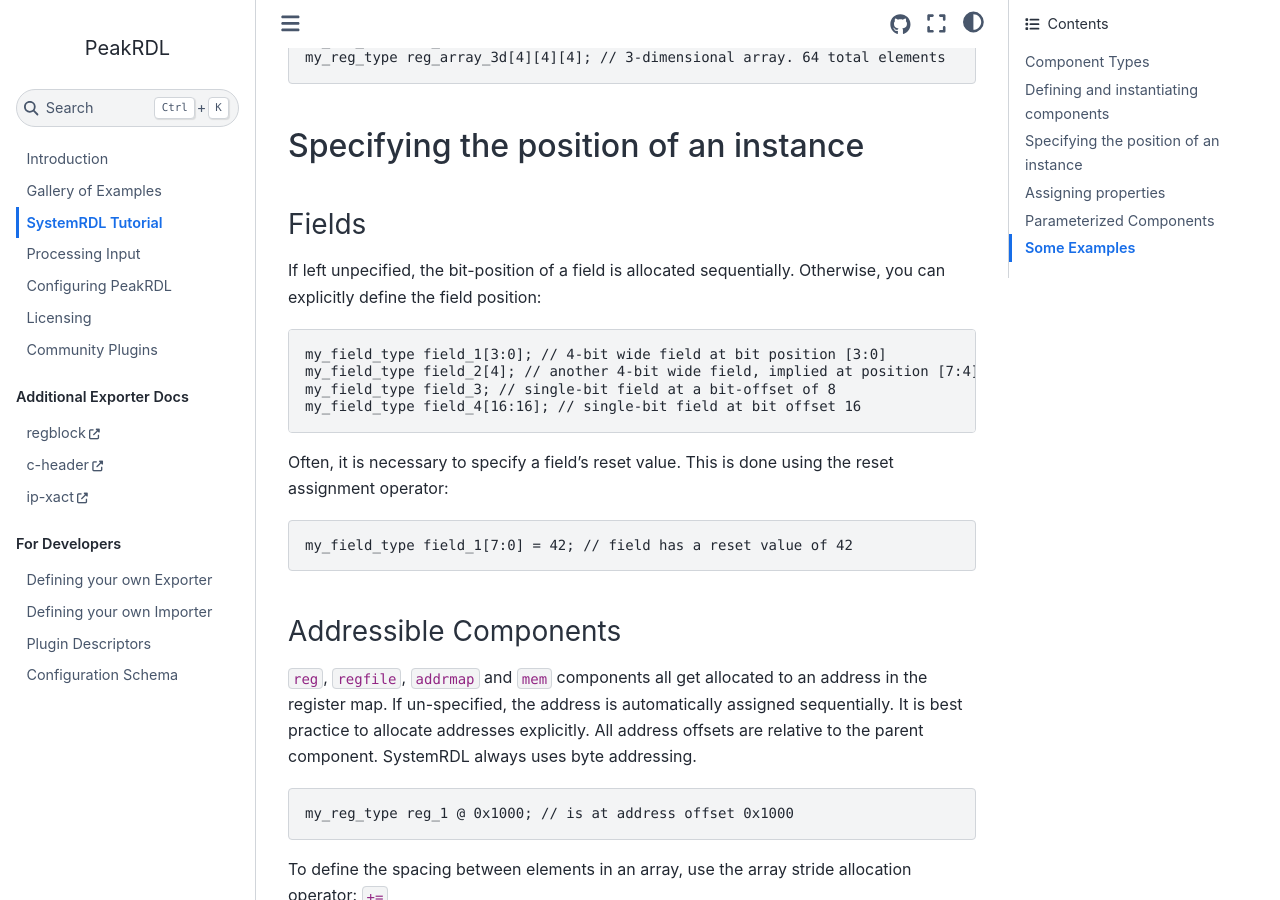
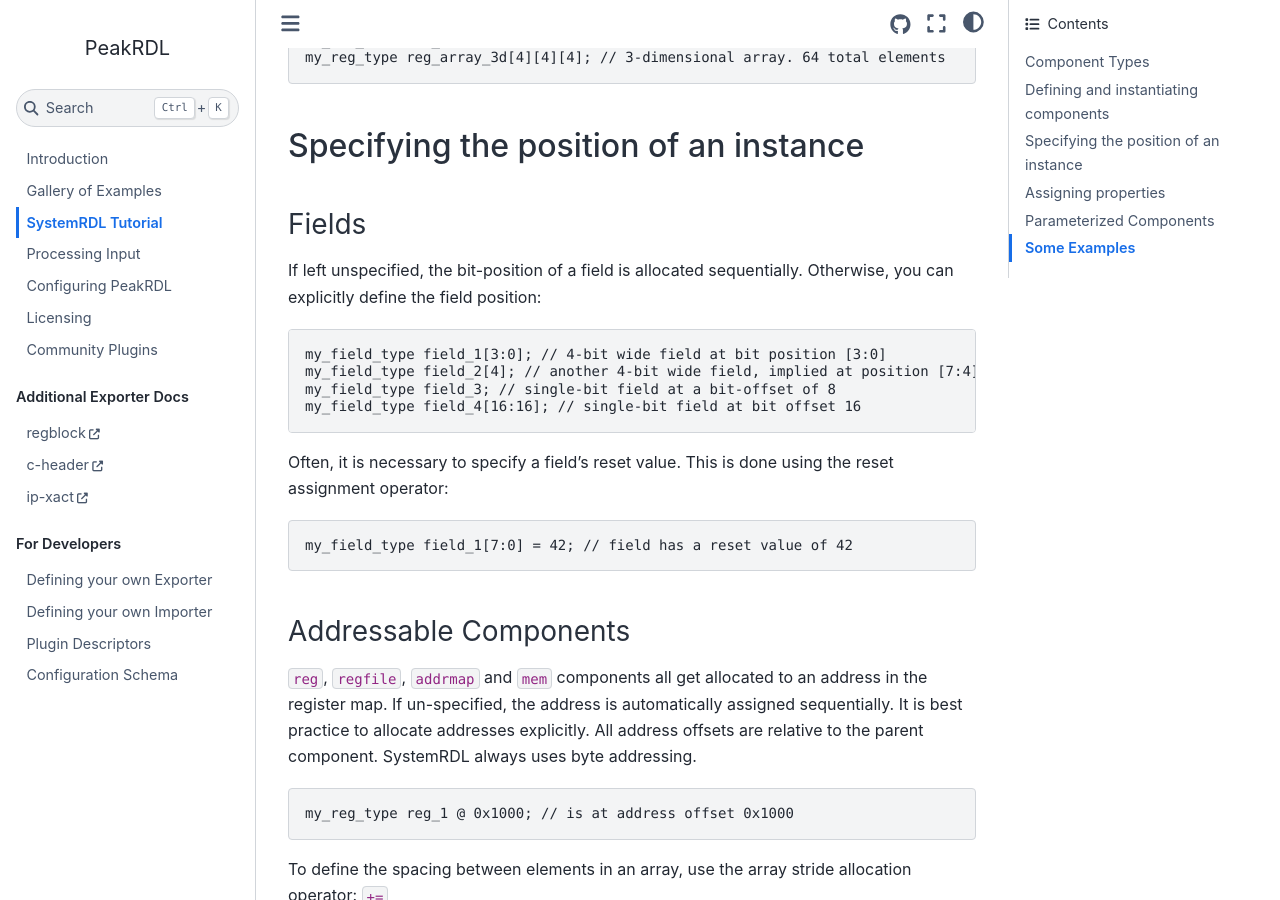
Before and after one commit to SystemRDL/PeakRDL, a Sphinx documentation site: the page built from docs/systemrdl-tutorial.rst, in a window 1280 px wide and 900 px high, scrolled down 2112 px. Built offline with Sphinx 7.4.7 and the Sphinx Book theme 1.1.4, drawn with Linux system fonts in a browser that asks for light colours.

Commit message:
Fix spelling

```diff
--- a/docs/configuring.rst
+++ b/docs/configuring.rst
@@ -11,7 +11,7 @@ Specifying a configuration file
 -------------------------------
 
 The PeakRDL configuration file can be explicitly specified using the
-``--peakrdl-cfg`` option. Otherwise, Peakrdl searches for a configuration file
+``--peakrdl-cfg`` option. Otherwise, PeakRDL searches for a configuration file
 in the following order, and uses the first one it finds:
 
 1. ``peakrdl.toml`` in the current working directory
--- a/docs/for-devs/exporter-plugin.rst
+++ b/docs/for-devs/exporter-plugin.rst
@@ -101,7 +101,7 @@ An alternative method that avoids having to make your own pip-installable
 package is to specify the plugin import entry point via the PeakRDL
 configuration file.
 
-For example, if your plugin descriptor was deifned in a Python file located in
+For example, if your plugin descriptor was defined in a Python file located in
 ``/opt/my_peakrdl_plugins/my_exporter.py``, the following configuration would
 instruct PeakRDL to load it:
 
--- a/docs/for-devs/importer-plugin.rst
+++ b/docs/for-devs/importer-plugin.rst
@@ -98,7 +98,7 @@ An alternative method that avoids having to make your own pip-installable
 package is to specify the plugin import entry point via the PeakRDL
 configuration file.
 
-For example, if your plugin descriptor was deifned in a Python file located in
+For example, if your plugin descriptor was defined in a Python file located in
 ``/opt/my_peakrdl_plugins/my_importer.py``, the following configuration would
 instruct PeakRDL to load it:
 
--- a/docs/gallery.rst
+++ b/docs/gallery.rst
@@ -15,8 +15,8 @@ For more details, see the individual command's ``--help`` flag.
     peakrdl <subcommand> --help
 
 
-Generate syntesizable SystemVerilog RTL
-^^^^^^^^^^^^^^^^^^^^^^^^^^^^^^^^^^^^^^^
+Generate synthesizable SystemVerilog RTL
+^^^^^^^^^^^^^^^^^^^^^^^^^^^^^^^^^^^^^^^^
 .. code-block:: bash
 
     peakrdl regblock atxmega_spi.rdl -o regblock/ --cpuif apb3-flat
--- a/docs/systemrdl-tutorial.rst
+++ b/docs/systemrdl-tutorial.rst
@@ -104,7 +104,7 @@ Specifying the position of an instance
 
 Fields
 ^^^^^^
-If left unpecified, the bit-position of a field is allocated sequentially.
+If left unspecified, the bit-position of a field is allocated sequentially.
 Otherwise, you can explicitly define the field position:
 
 .. code-block:: systemrdl
@@ -122,7 +122,7 @@ reset assignment operator:
     my_field_type field_1[7:0] = 42; // field has a reset value of 42
 
 
-Addressible Components
+Addressable Components
 ^^^^^^^^^^^^^^^^^^^^^^
 ``reg``, ``regfile``, ``addrmap`` and ``mem`` components all get allocated to
 an address in the register map.
```
Also changed, not shown: other parts of docs/configuring.rst (+1 -1 lines), 4 other files.
